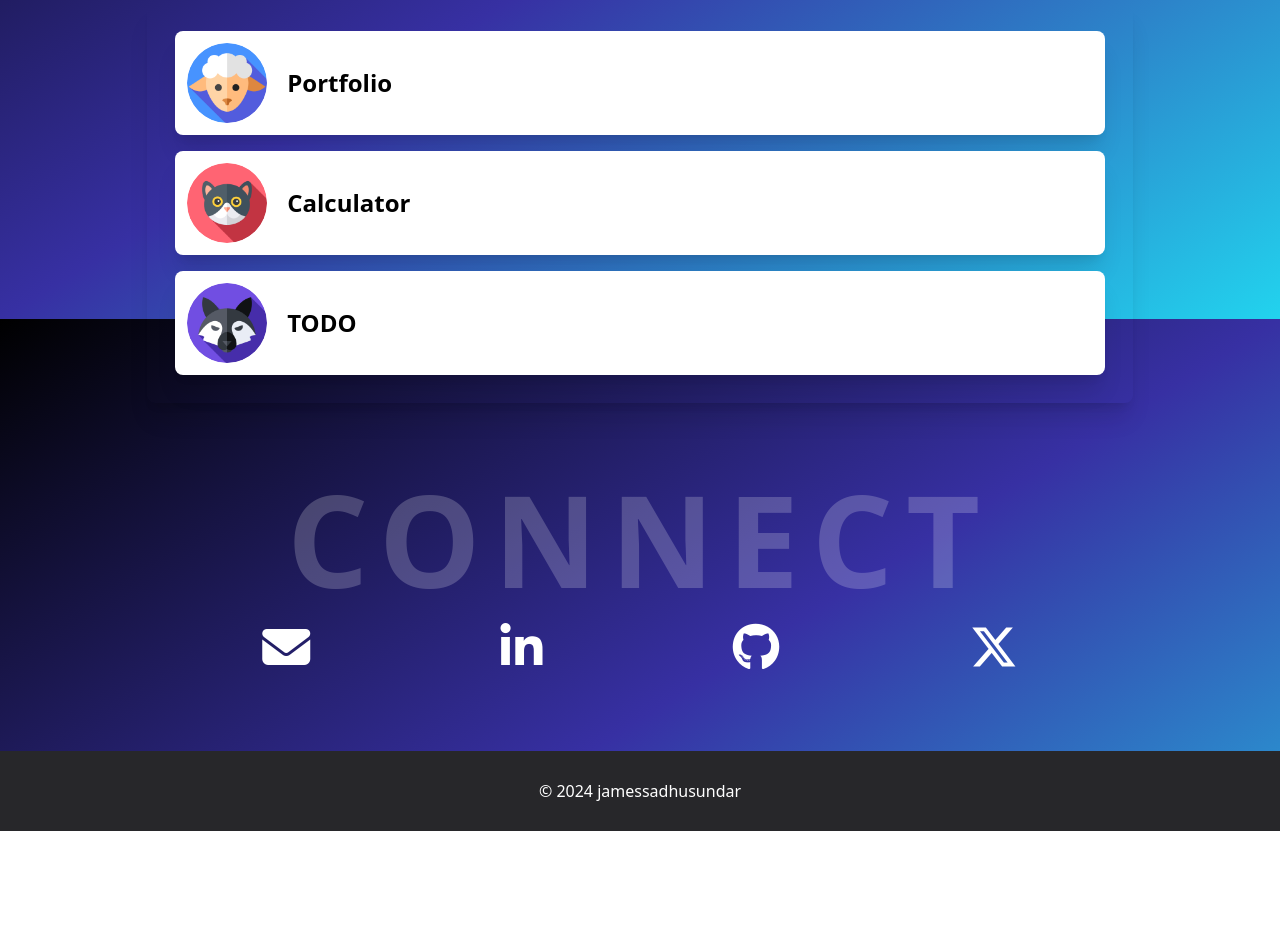
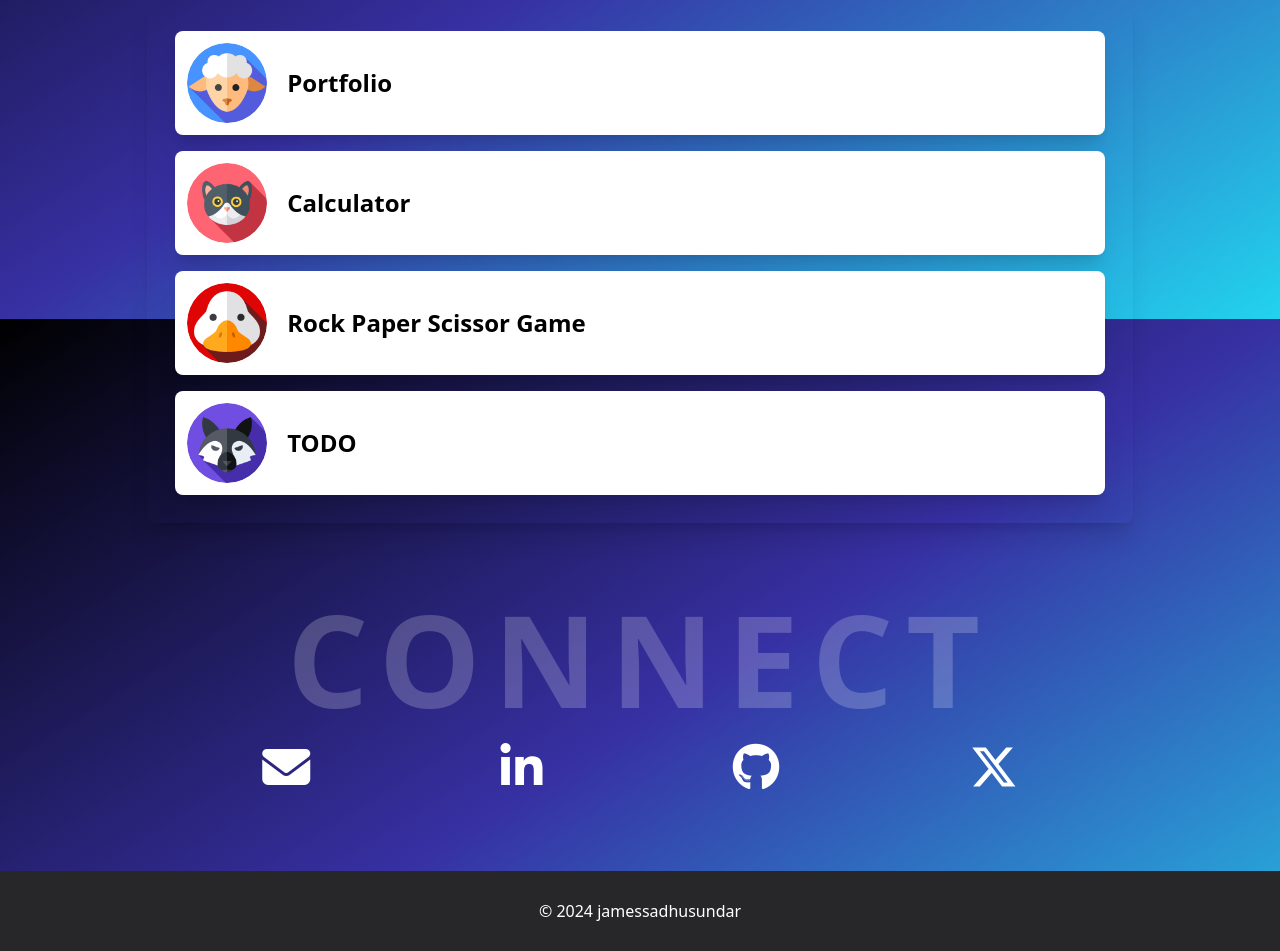
Before and after one commit to jamessadhusundar2003/portfolio, a plain HTML site: page index.html in a window 1280 px wide. Shown: the part 1281-2232 px from the top of the page. Before the commit the page ends 2112 px from the top, so only its background shows below. Drawn offline with nearby package versions, Linux system fonts and the light colour scheme.

Commit message:
Update index.html

```diff
--- a/index.html
+++ b/index.html
@@ -98,6 +98,13 @@
                 </div>
             </a>
 
+            <a href="https://jamessadhusundar2003.github.io/rock_paper_scissors_game/" target="_blank">
+                <div class="m-2 bg-white p-3 shadow-xl rounded-lg flex items-center">
+                    <img class="mr-5 w-10 rounded-full md:w-20" src="images/duck-red.png" alt="Rock Paper Scissor Game logo">
+                    <h4 class="text-black text-lg font-bold md:text-2xl">Rock Paper Scissor Game</h4>
+                </div>
+            </a>
+
             <a href="https://jamessadhusundar2003.github.io/todo/" target="_blank">
                 <div class="m-2 bg-white p-3 shadow-xl rounded-lg flex items-center">
                     <img class="mr-5 w-10 rounded-full md:w-20" src="images/wolf-purple.png" alt="TODO logo">
```
